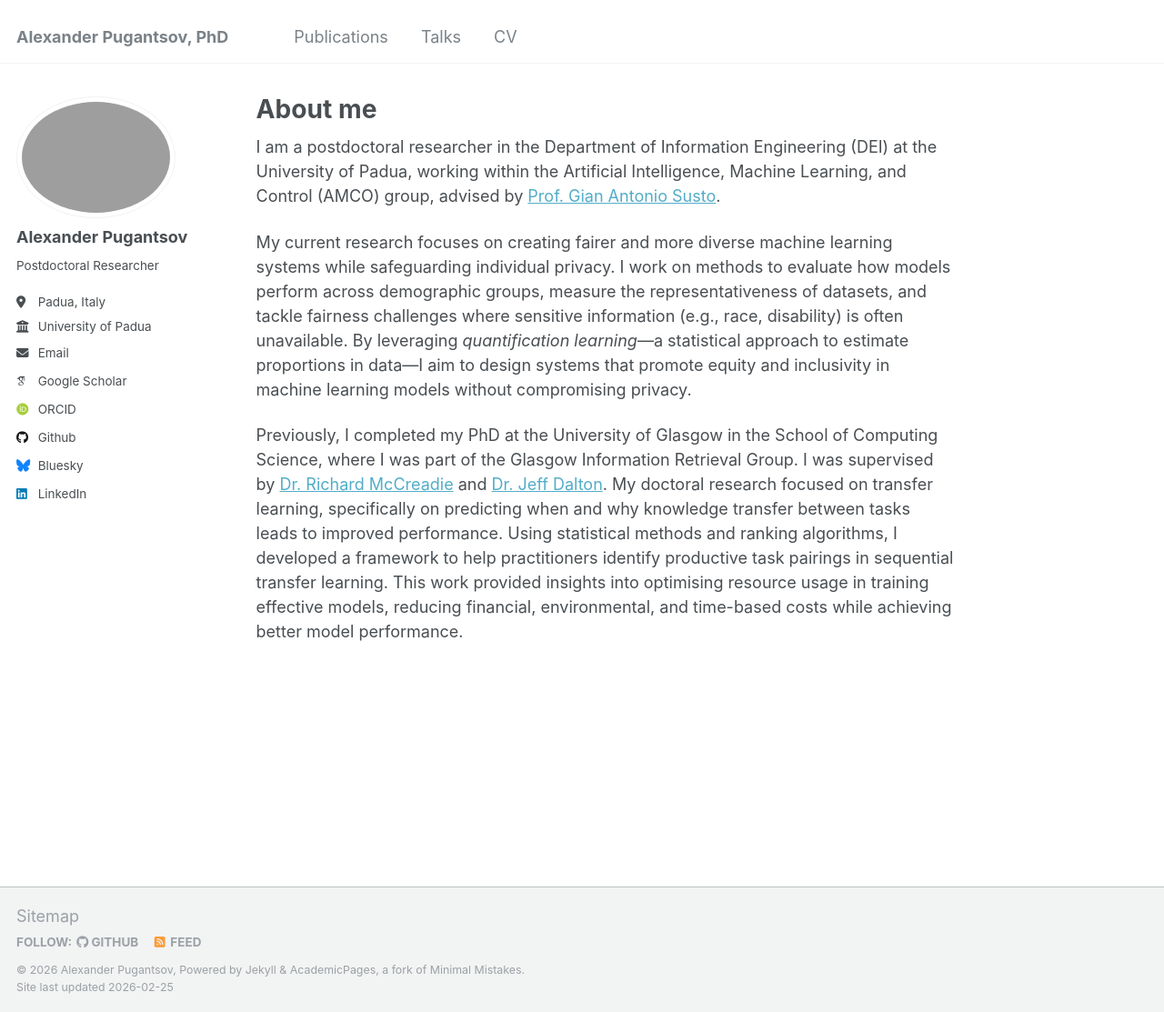
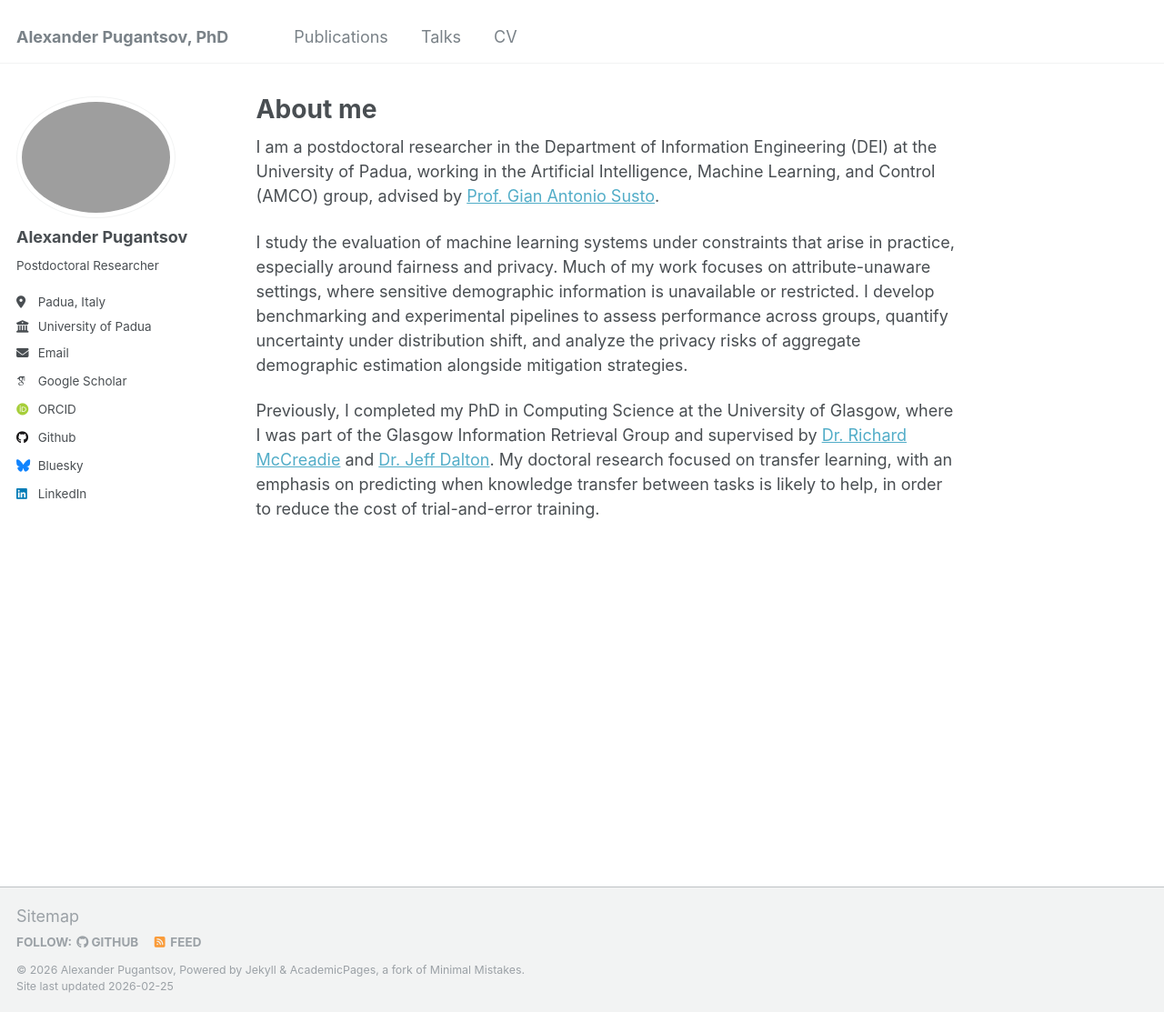
Before and after one commit to pugantsov/pugantsov.github.io, a Jekyll site: the page built from _pages/about.md, in a window 1280 px wide and 1113 px high. Shown: the whole window at 91% size. Built offline with Jekyll 4.4.1, drawn with Linux system fonts in a browser that asks for light colours; some web fonts are replaced.

Commit message:
Revise about page content for clarity and relevance
Updated the about page to reflect current research focus and previous academic experience.

```diff
--- a/_pages/about.md
+++ b/_pages/about.md
@@ -7,8 +7,10 @@ redirect_from:
   - /about.html
 ---
 
-I am a postdoctoral researcher in the Department of Information Engineering (DEI) at the University of Padua, working within the Artificial Intelligence, Machine Learning, and Control (AMCO) group, advised by [Prof. Gian Antonio Susto](https://scholar.google.com/citations?user=7bgABaoAAAAJ).
 
-My current research focuses on creating fairer and more diverse machine learning systems while safeguarding individual privacy. I work on methods to evaluate how models perform across demographic groups, measure the representativeness of datasets, and tackle fairness challenges where sensitive information (e.g., race, disability) is often unavailable. By leveraging *quantification learning*---a statistical approach to estimate proportions in data---I aim to design systems that promote equity and inclusivity in machine learning models without compromising privacy.
 
-Previously, I completed my PhD at the University of Glasgow in the School of Computing Science, where I was part of the Glasgow Information Retrieval Group. I was supervised by [Dr. Richard McCreadie](https://scholar.google.com/citations?user=p8550tQAAAAJ) and [Dr. Jeff Dalton](https://scholar.google.com/citations?user=mgwLi-EAAAAJ). My doctoral research focused on transfer learning, specifically on predicting when and why knowledge transfer between tasks leads to improved performance. Using statistical methods and ranking algorithms, I developed a framework to help practitioners identify productive task pairings in sequential transfer learning. This work provided insights into optimising resource usage in training effective models, reducing financial, environmental, and time-based costs while achieving better model performance.
+I am a postdoctoral researcher in the Department of Information Engineering (DEI) at the University of Padua, working in the Artificial Intelligence, Machine Learning, and Control (AMCO) group, advised by [Prof. Gian Antonio Susto](https://scholar.google.com/citations?user=7bgABaoAAAAJ).
+
+I study the evaluation of machine learning systems under constraints that arise in practice, especially around fairness and privacy. Much of my work focuses on attribute-unaware settings, where sensitive demographic information is unavailable or restricted. I develop benchmarking and experimental pipelines to assess performance across groups, quantify uncertainty under distribution shift, and analyze the privacy risks of aggregate demographic estimation alongside mitigation strategies.
+
+Previously, I completed my PhD in Computing Science at the University of Glasgow, where I was part of the Glasgow Information Retrieval Group and supervised by [Dr. Richard McCreadie](https://scholar.google.com/citations?user=p8550tQAAAAJ) and [Dr. Jeff Dalton](https://scholar.google.com/citations?user=mgwLi-EAAAAJ). My doctoral research focused on transfer learning, with an emphasis on predicting when knowledge transfer between tasks is likely to help, in order to reduce the cost of trial-and-error training.
```
